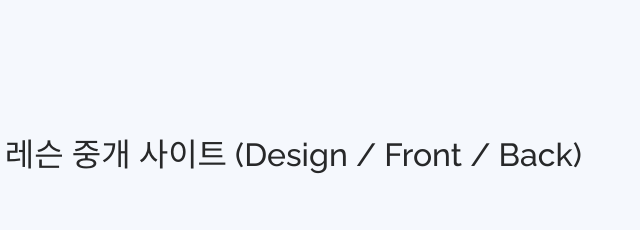
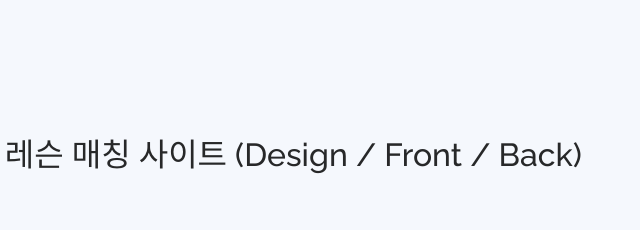
Before and after one commit to Minnie5382/minn_resume, a plain HTML site: page index.html in a window 1280 px wide. Shown: the part 3220-3450 px from the top of the page, 492-1132 px from the left. Drawn offline with nearby package versions, Linux system fonts and the light colour scheme.

Commit message:
프로젝트 이름 변경

```diff
--- a/index.html
+++ b/index.html
@@ -269,7 +269,7 @@
         </div>
 
         <div class="title">
-          <h2>스케이트보드 레슨 중개 사이트 (Design / Front / Back)</h2>
+          <h2>스케이트보드 레슨 매칭 사이트 (Design / Front / Back)</h2>
           <h5>2023.03-05</h5>
         </div>
         <div class="row portfolio-container" data-aos="fade-up" data-aos-delay="100">
```
